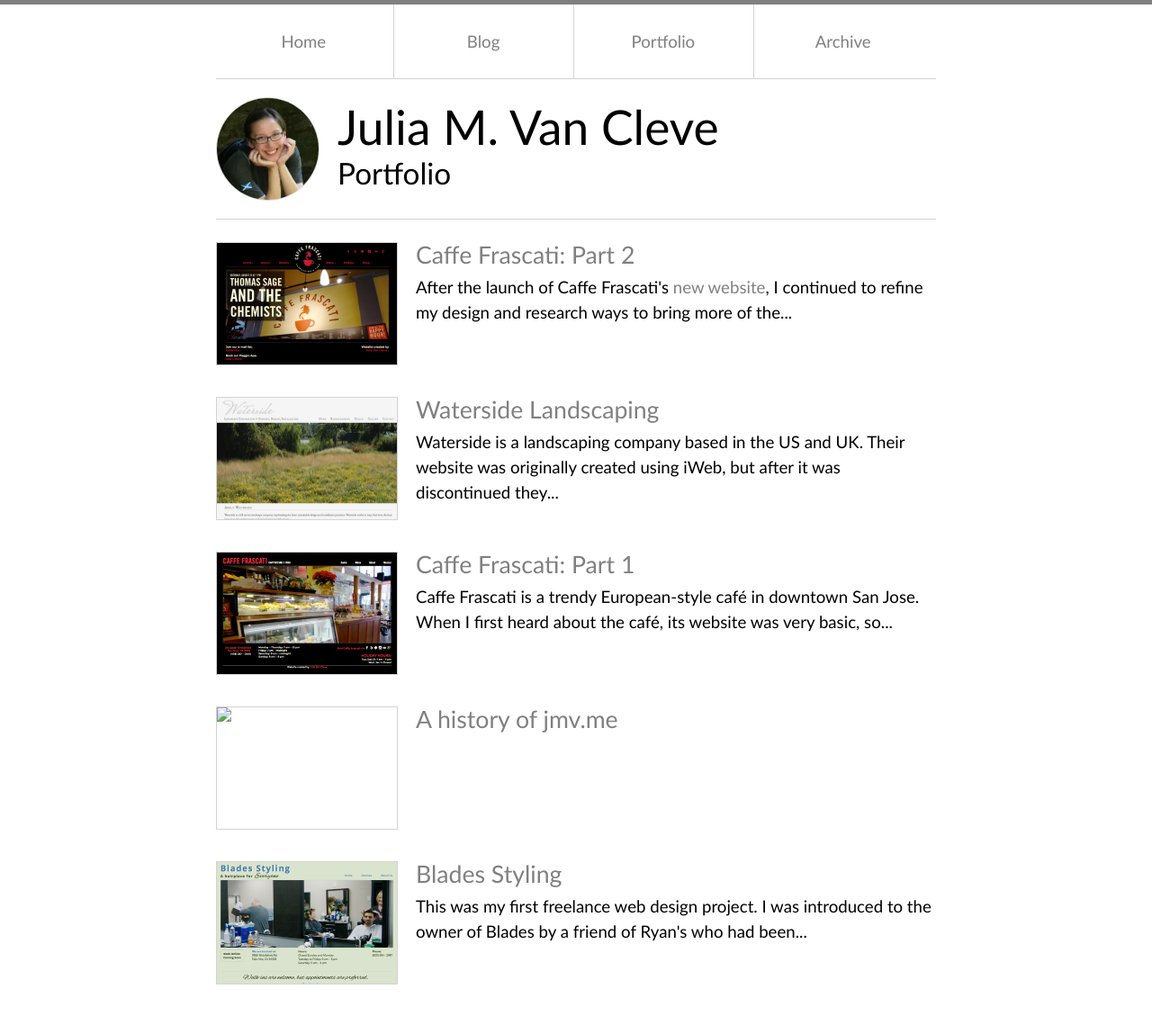
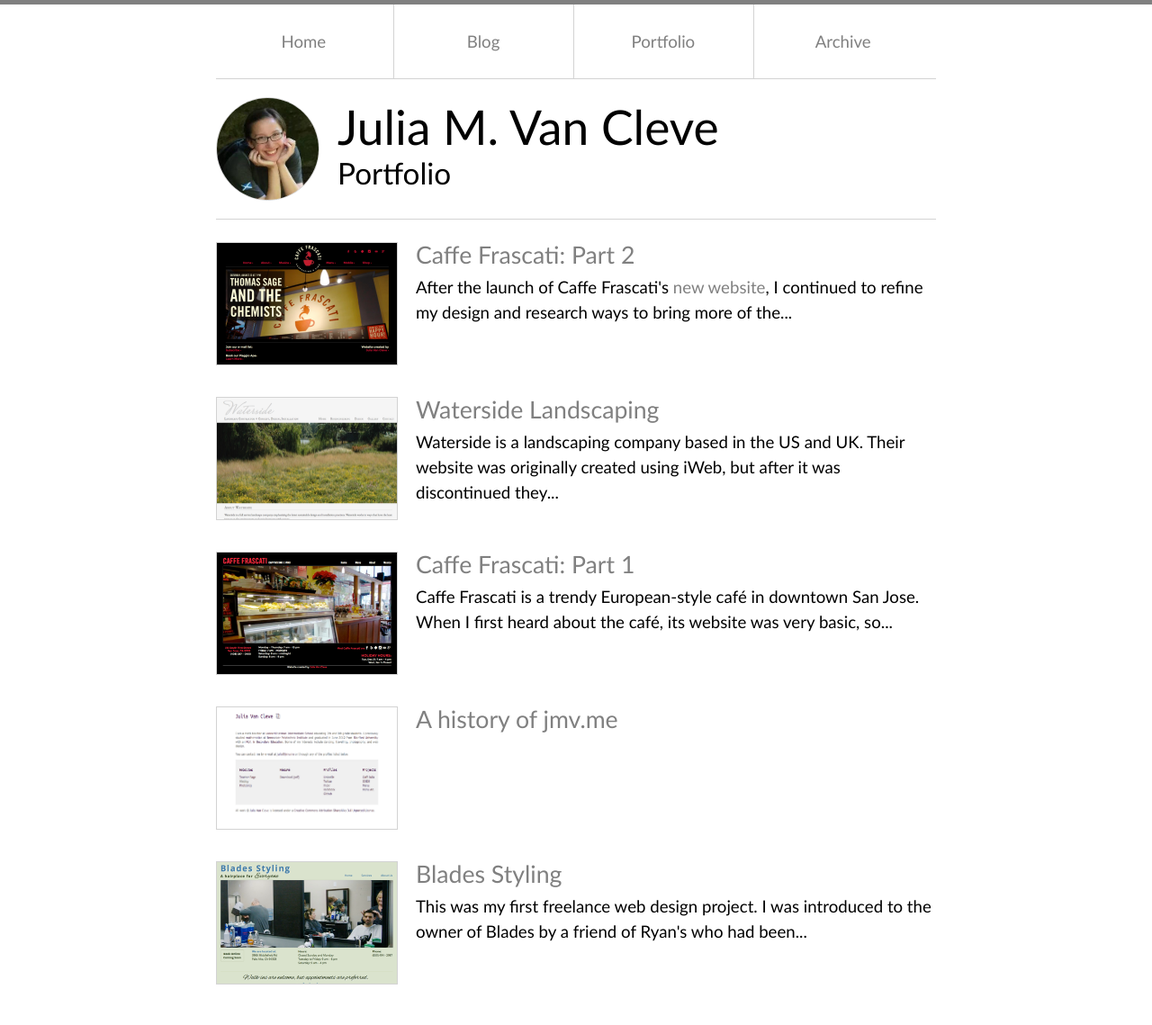
Before and after one commit to jmvx/jmv.me, a Jekyll site: the page built from portfolio/index.html, in a window 1280 px wide. Shown: the whole page at 90% size. Built offline with Jekyll 4.4.1, drawn with Linux system fonts in a browser that asks for light colours.

Commit message:
layout changes

```diff
--- a/_includes/post-excerpt.html
+++ b/_includes/post-excerpt.html
@@ -1,6 +1,9 @@
 <div class="excerpt">
     {% if post.image %}
-    <div class="thumbnail"><img class="small" src="{{ post.image }}" /></div>
+        {% for i in post.image %}
+            <div class="thumbnail"><img class="small" src="{{ i }}" /></div>
+            {% break %}
+        {% endfor %}
     {% endif %}
     <a href="{{ post.url }}">{{ post.title }}</a>
     {% if post.date and page.title != "Portfolio" %}
--- a/mobile.css
+++ b/mobile.css
@@ -36,8 +36,13 @@ img.medium, img.small, img.large, iframe.center, img.double, .double, div.thumbn
     width:100% !important;
 }
 
-.double {
+div.double {
     display:block !important;
+    height:190px !important;
+}
+
+img.double {
+  display:block;
 }
 
 .excerpt-date, div.timestamp {
```
